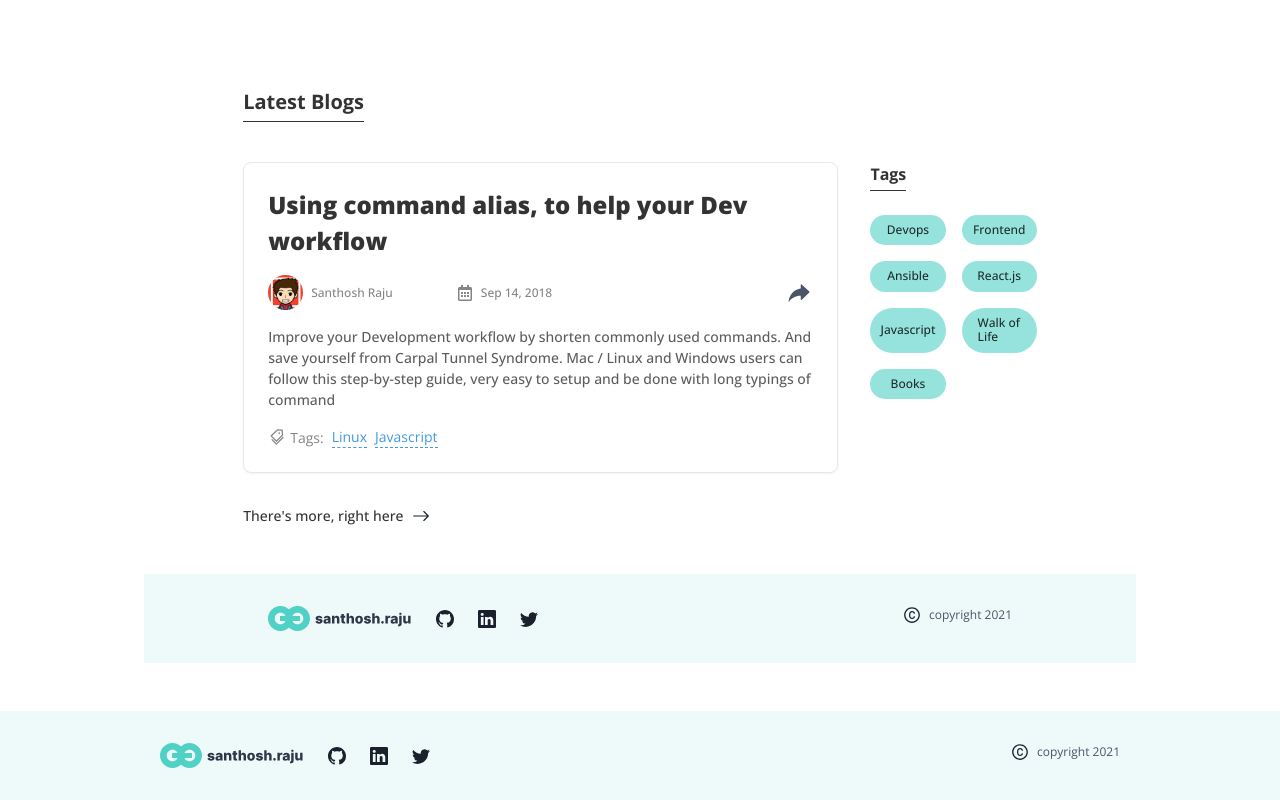
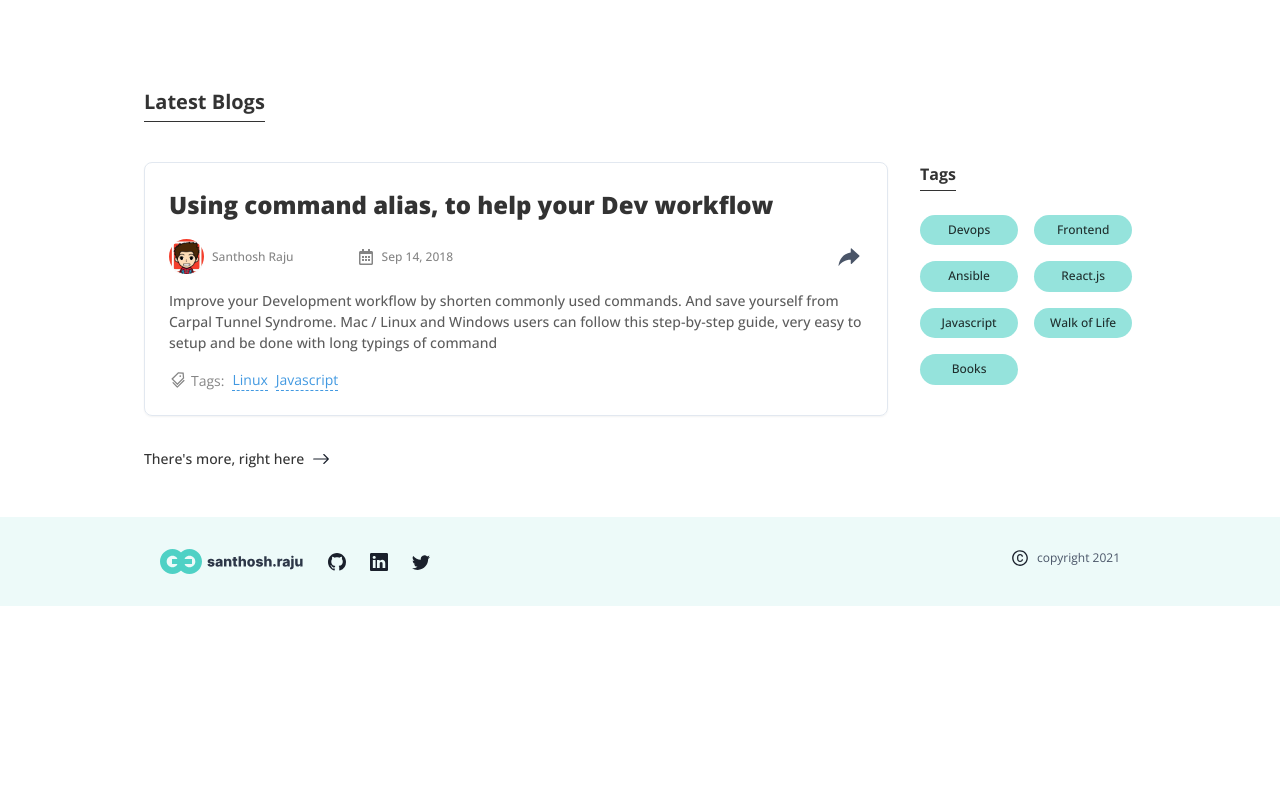
Before and after one commit to SanthoshRaju91/santhosh.raju, a Next.js app: page / in a window 1280 px wide. Shown: the part 563-1363 px from the top of the page. After the commit the page ends 1169 px from the top, so only its background shows below. Built offline with nearby package versions, Linux system fonts and the light colour scheme.

Commit message:
Removing Box Layouts for all pages

```diff
--- a/pages/Home.tsx
+++ b/pages/Home.tsx
@@ -9,10 +9,10 @@ type HomeProps = {
 
 const Home: React.FC<HomeProps> = ({ blogs }) => {
   return (
-    <Box maxW={"80%"} w={"85%"} m={"auto"}>
+    <>
       <Hero />
       <LatestBlogs blogs={blogs} />
-    </Box>
+    </>
   );
 };
 
--- a/pages/index.tsx
+++ b/pages/index.tsx
@@ -8,12 +8,7 @@ type IndexProps = {
   blogs: Array<BlogMatter>;
 };
 const Index: React.FC<IndexProps> = ({ blogs }) => {
-  return (
-    <Box>
-      <Home blogs={blogs} />
-      <Footer />
-    </Box>
-  );
+  return <Home blogs={blogs} />;
 };
 
 export async function getStaticProps() {
--- a/pages/post/[slug].tsx
+++ b/pages/post/[slug].tsx
@@ -174,7 +174,7 @@ const Share: React.FC = () => {
 
 const Blog: NextPage<BlogProps> = ({ blog }) => {
   return (
-    <Box maxW={"80%"} w={"75%"} m={"auto"} mt={24}>
+    <>
       <Heading
         fontSize={"3xl"}
         fontWeight={"black"}
@@ -195,7 +195,7 @@ const Blog: NextPage<BlogProps> = ({ blog }) => {
         </ReactMarkdown>
       </Box>
       <Share />
-    </Box>
+    </>
   );
 };
 
```
Also changed, not shown: pages/about.tsx (+2 -25 lines), pages/blogs.tsx (+2 -7 lines).
